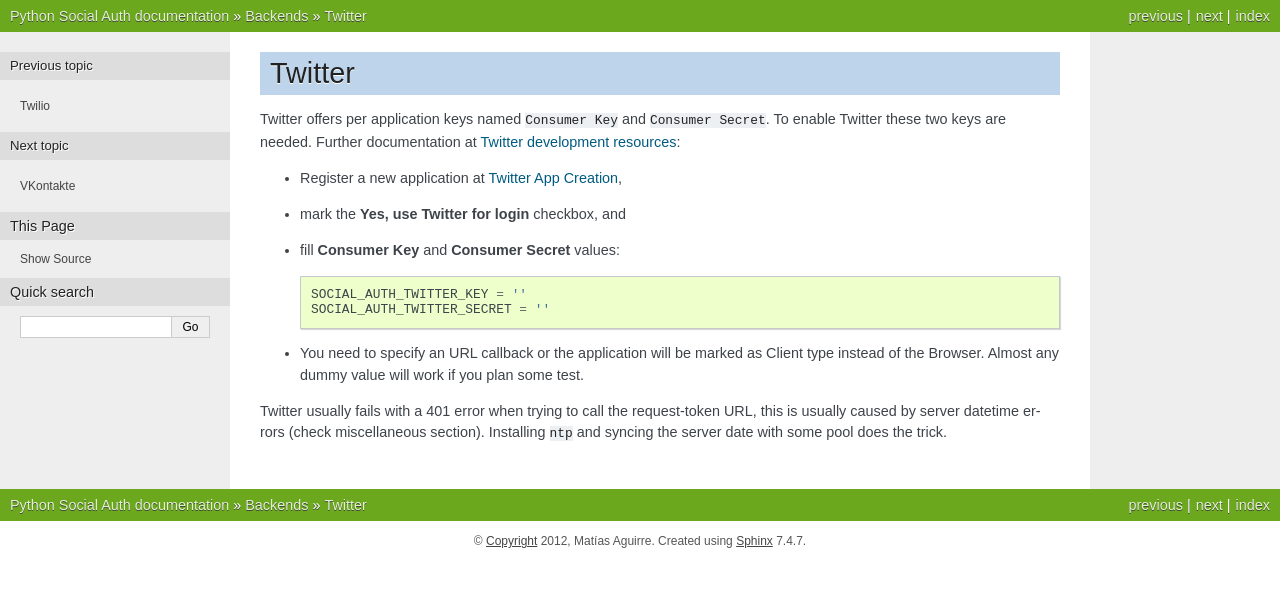
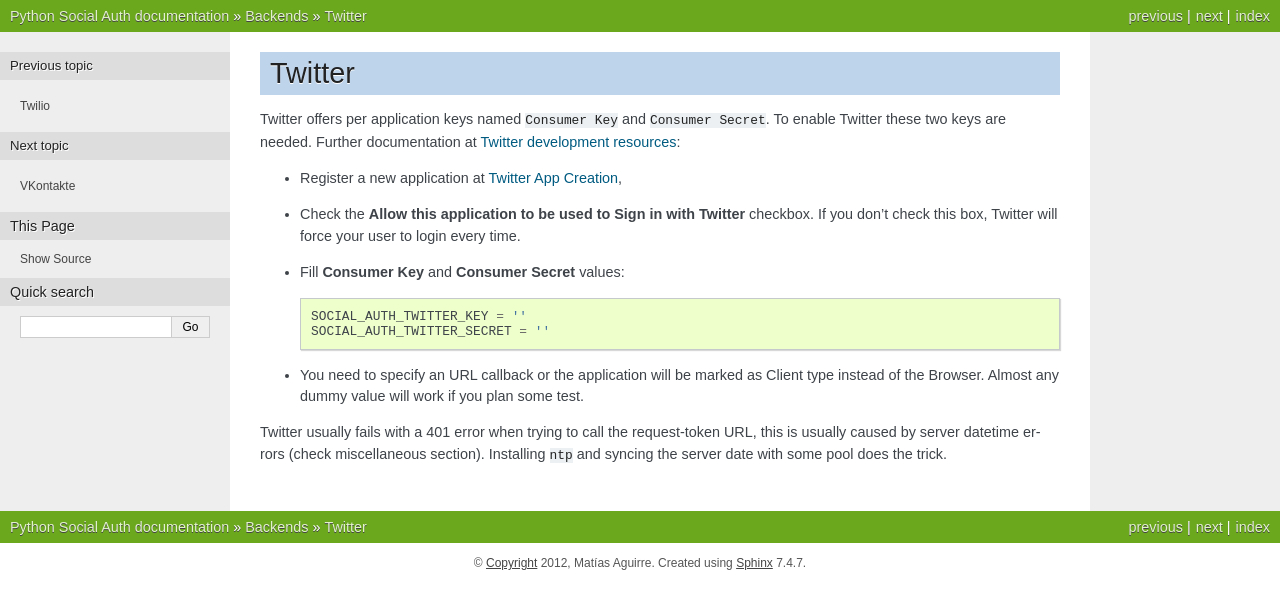
Before and after one commit to omab/python-social-auth, a Sphinx documentation site: the page built from docs/backends/twitter.rst, in a window 1280 px wide. Shown: the top 609 px of the page. Built offline with Sphinx 7.4.7, drawn with Linux system fonts in a browser that asks for light colours.

Commit message:
Update twitter doc borrowed from DSA project

```diff
--- a/docs/backends/twitter.rst
+++ b/docs/backends/twitter.rst
@@ -7,9 +7,11 @@ To enable Twitter these two keys are needed. Further documentation at
 
 - Register a new application at `Twitter App Creation`_,
 
-- mark the **Yes, use Twitter for login** checkbox, and
+- Check the **Allow this application to be used to Sign in with Twitter**
+  checkbox. If you don't check this box, Twitter will force your user to login
+  every time.
 
-- fill **Consumer Key** and **Consumer Secret** values::
+- Fill **Consumer Key** and **Consumer Secret** values::
 
       SOCIAL_AUTH_TWITTER_KEY = ''
       SOCIAL_AUTH_TWITTER_SECRET = ''
```
